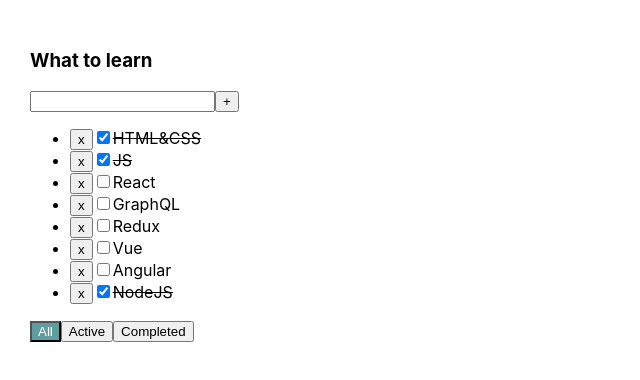
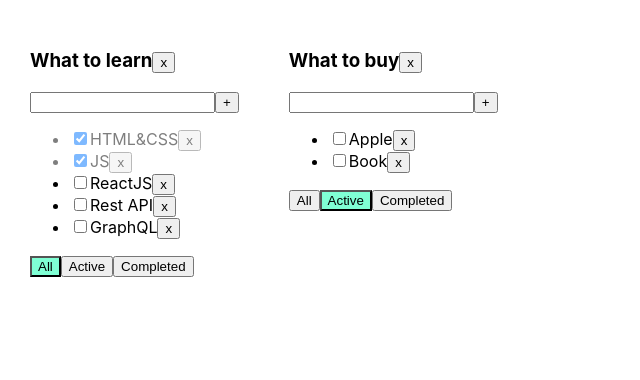
Before and after one commit to aleksandrdemidovich/todo-list, a React (Create React App) app: page / in a window 1280 px wide. Shown: the top 380 px of the page, without its empty margins (0-640 px from the left). Built offline with nearby package versions, Linux system fonts and the light colour scheme.

Commit message:
todolist-tuesday-1

```diff
--- a/src/App.css
+++ b/src/App.css
@@ -7,17 +7,18 @@
   margin-right: 50px;
 }
 
-
-.active-filter{
-  background-color: cadetblue;
-  color: white;
+.error {
+  border: red 1px solid;
 }
 
-.is-done{
-  text-decoration: line-through;
+.error-message {
+  color: red;
 }
 
-.error{
-  border: 2px solid red;
-  outline: none;
+.active-filter {
+  background-color: aquamarine;
 }
+
+.is-done {
+  opacity: 0.5;
+}
--- a/src/App.tsx
+++ b/src/App.tsx
@@ -1,68 +1,101 @@
 import React, {useState} from 'react';
 import './App.css';
-import TodoList from "./TodoList";
-import {v1} from "uuid";
+import {Todolist} from './TodoList';
+import {v1} from 'uuid';
+
+export type FilterValuesType = "all" | "active" | "completed";
+export type todolistType = {
+    id: string
+    title: string
+    filter: FilterValuesType
+}
+
+function App() {
+
+    let todolistId1 = v1()
+    let todolistId2 = v1()
+
+    let [todolists, setTodolists] = useState<Array<todolistType>>([
+        {id: todolistId1, title: 'What to learn', filter: 'all'},
+        {id: todolistId2, title: 'What to buy', filter: 'active'},
+    ])
+
+    let [tasks, setTasks] = useState({
+        [todolistId1]: [
+            {id: v1(), title: "HTML&CSS", isDone: true},
+            {id: v1(), title: "JS", isDone: true},
+            {id: v1(), title: "ReactJS", isDone: false},
+            {id: v1(), title: "Rest API", isDone: false},
+            {id: v1(), title: "GraphQL", isDone: false},
+        ],
+        [todolistId2]: [
+            {id: v1(), title: "Fish", isDone: true},
+            {id: v1(), title: "Milk", isDone: true},
+            {id: v1(), title: "Apple", isDone: false},
+            {id: v1(), title: "Book", isDone: false},
+        ]
+    })
 
 
-export type TaskType = {
-    id: string
-    title: string
-    isDone: boolean
-}
+    function removeTask(id: string, todolistId: string) {
+        let currentTodolistTasks = tasks[todolistId]
+        tasks[todolistId] = currentTodolistTasks.filter(t => t.id !== id)
+        setTasks({...tasks})
+    }
+    function addTask(title: string, todolistId: string) {
+        let currentTodolistTasks = tasks[todolistId]
+        let newTask = {id: v1(), title: title, isDone: false}
+        tasks[todolistId] = [newTask, ...currentTodolistTasks]
+        setTasks({...tasks})
+    }
+    function changeStatus(taskId: string, isDone: boolean, todolistId: string) {
+        let currentTodolistTasks = tasks[todolistId]
+        let task = currentTodolistTasks.find(t => t.id === taskId);
+        if (task) {
+            task.isDone = isDone;
+        }
+        setTasks({...tasks});
+    }
+    function changeFilter(value: FilterValuesType, todolistId: string) {
+        let todolist = todolists.find(tl => tl.id === todolistId)
+        if (todolist) {
+            todolist.filter = value
+        }
+        setTodolists([...todolists])
+    }
+    function removeTodolist(todolistId: string){
+        let filteredTodolists = todolists.filter(tl => tl.id !== todolistId)
+        setTodolists([...filteredTodolists])
+        delete tasks[todolistId]
+        setTasks({...tasks})
 
-export type FilterValueType = 'all' | 'active' | 'completed'
-
-function App() {
-    //BLL
-    const [tasks, setTasks] = useState<Array<TaskType>>([         //state
-        {id: v1(), title: 'HTML&CSS', isDone: true},
-        {id: v1(), title: 'JS', isDone: true},
-        {id: v1(), title: 'React', isDone: false},
-        {id: v1(), title: 'GraphQL', isDone: false},
-        {id: v1(), title: 'Redux', isDone: false},
-        {id: v1(), title: 'Vue', isDone: false},
-        {id: v1(), title: 'Angular', isDone: false},
-        {id: v1(), title: 'NodeJS', isDone: true},
-    ])
-    const [filter, setFilter] = useState<FilterValueType>('all') //active, completed
-
-    const changeTodoListFilter = (filter: FilterValueType) => {
-        setFilter(filter)
-    }
-    const removeTask = (taskID: string) => {
-        setTasks(tasks.filter(t => t.id !== taskID))
-        console.log(tasks)
-    }
-    const addTask = (title: string) =>{
-        let newTask = {id: v1(), title: title, isDone: false}
-        const updatedTask: Array<TaskType> = [newTask, ...tasks]
-        setTasks(updatedTask)
-    }
-    const changeTaskStatus = (taskID: string, isDone:boolean) => {
-        setTasks(tasks.map(t => t.id === taskID ? {...t, isDone: isDone} : t))
     }
 
-    let tasksForRender = tasks
-
-    if (filter === "active") {
-        tasksForRender = tasks.filter(t => !t.isDone)
-    }
-    if (filter === "completed") {
-        tasksForRender = tasks.filter(t => t.isDone)
-    }
-
-    //UI
     return (
         <div className="App">
-            <TodoList
-                filter={filter}
-                title={'What to learn'}
-                tasks={tasksForRender}
-                removeTask={removeTask}
-                changeTodoListFilter={changeTodoListFilter}
-                changeTaskStatus={changeTaskStatus}
-                addTask={addTask}
-            />
+            {
+                todolists.map((tl) => {
+                    let tasksForTodolist = tasks[tl.id];
+                    if (tl.filter === "active") {
+                        tasksForTodolist = tasks[tl.id].filter(t => !t.isDone);
+                    }
+                    if (tl.filter === "completed") {
+                        tasksForTodolist = tasks[tl.id].filter(t => t.isDone);
+                    }
+                    return <Todolist
+                        key={tl.id}
+                        id={tl.id}
+                        title={tl.title}
+                        tasks={tasksForTodolist}
+                        removeTask={removeTask}
+                        changeFilter={changeFilter}
+                        addTask={addTask}
+                        changeTaskStatus={changeStatus}
+                        filter={tl.filter}
+                        removeTodolist={removeTodolist}
+                    />
+                })
+            }
         </div>
     );
 }
--- a/src/TodoList.tsx
+++ b/src/TodoList.tsx
@@ -1,97 +1,92 @@
 import React, {ChangeEvent, KeyboardEvent, useState} from 'react';
-import {FilterValueType, TaskType} from "./App";
+import {FilterValuesType} from './App';
 
-type TodoListPropsType = {
+type TaskType = {
+    id: string
+    title: string
+    isDone: boolean
+}
+
+type PropsType = {
+    id: string
     title: string
     tasks: Array<TaskType>
-    filter: FilterValueType
-    removeTask: (taskID: string) => void
-    addTask: (title: string) => void
-    changeTodoListFilter: (filter: FilterValueType) => void
-    changeTaskStatus : (taskID: string, isDone:boolean) => void
+    removeTask: (taskId: string, todolistId: string) => void
+    changeFilter: (value: FilterValuesType, todolistId: string) => void
+    addTask: (title: string, todolistId: string) => void
+    changeTaskStatus: (taskId: string, isDone: boolean, todolistId: string) => void
+    filter: FilterValuesType
+    removeTodolist: (todolistId: string) => void
 }
 
+export function Todolist(props: PropsType) {
 
-function TodoList(props: TodoListPropsType) {
+    let [title, setTitle] = useState("")
+    let [error, setError] = useState<string | null>(null)
 
-    const [title, setTitle] = useState<string>('')
-    const [error, setError] = useState<boolean>(false)
-
-    const setAllFilter = () => props.changeTodoListFilter('all')
-    const setActiveFilter = () => props.changeTodoListFilter('active')
-    const setCompletedFilter = () => props.changeTodoListFilter('completed')
-
-    const onChangeTitle = (e: ChangeEvent<HTMLInputElement>) => {
-        setTitle(e.currentTarget.value)
-        if(error){
-            setError(false)
+    const addTask = () => {
+        if (title.trim() !== "") {
+            props.addTask(title.trim(), props.id);
+            setTitle("");
+        } else {
+            setError("Title is required");
         }
     }
-    const addTask = () => {
-        const trimmedTitle = title.trim()
-        if(trimmedTitle){
-            props.addTask(title)
-        } else {
-            setError(true)
+
+    const onChangeHandler = (e: ChangeEvent<HTMLInputElement>) => {
+        setTitle(e.currentTarget.value)
     }
-        setTitle('')
-    }
+
     const onKeyPressHandler = (e: KeyboardEvent<HTMLInputElement>) => {
+        setError(null);
         if (e.charCode === 13) {
-            addTask()
+            addTask();
         }
     }
-    const tasksList = props.tasks.map(t => {
-        return (
-            <li key={t.id} >
-                <button onClick={() => props.removeTask(t.id)}>x</button>
-                <input
-                    type="checkbox"
-                    checked={t.isDone}
-                    onChange={e => props.changeTaskStatus(t.id, e.currentTarget.checked)}
-                />
-                <span className={t.isDone? 'is-done' : ''}>{t.title}</span>
-            </li>
-        )
-    })
 
-    const allBtnClass = props.filter === 'all' ? 'active-filter' : ''
-    const activeBtnClass = props.filter === 'active' ? 'active-filter' : ''
-    const completedBtnClass = props.filter === 'completed' ? 'active-filter' : ''
+    const onAllClickHandler = () => props.changeFilter("all", props.id);
+    const onActiveClickHandler = () => props.changeFilter("active", props.id);
+    const onCompletedClickHandler = () => props.changeFilter("completed", props.id);
+    const removeTodolist = () =>{
+        props.removeTodolist(props.id)
+    }
 
-    return (
-        <div>
-            <h3>{props.title}</h3>
+    return <div>
+        <h3>{props.title}<button onClick={removeTodolist}>x</button></h3>
         <div>
             <input value={title}
-                       onChange={onChangeTitle}
+                   onChange={onChangeHandler}
                    onKeyPress={onKeyPressHandler}
-                       className={error ? 'error' : ''}
+                   className={error ? "error" : ""}
             />
             <button onClick={addTask}>+</button>
-                {error && <div style={{color:'red'}}>Title is required</div>}
+            {error && <div className="error-message">{error}</div>}
         </div>
         <ul>
-                {tasksList}
+            {
+                props.tasks.map(t => {
+                    const onClickHandler = () => props.removeTask(t.id, props.id)
+                    const onChangeHandler = (e: ChangeEvent<HTMLInputElement>) => {
+                        props.changeTaskStatus(t.id, e.currentTarget.checked, props.id);
+                    }
+
+                    return <li key={t.id} className={t.isDone ? "is-done" : ""}>
+                        <input type="checkbox"
+                               onChange={onChangeHandler}
+                               checked={t.isDone}/>
+                        <span>{t.title}</span>
+                        <button onClick={onClickHandler}>x</button>
+                    </li>
+                })
+            }
         </ul>
         <div>
-                <button
-                    className={allBtnClass}
-                    onClick={setAllFilter}>All
-                </button>
-                <button
-                    className={activeBtnClass}
-                    onClick={setActiveFilter}>Active
-                </button>
-                <button
-                    className={completedBtnClass}
-                    onClick={setCompletedFilter}>Completed
-                </button>
+            <button className={props.filter === 'all' ? "active-filter" : ""}
+                    onClick={onAllClickHandler}>All</button>
+            <button className={props.filter === 'active' ? "active-filter" : ""}
+                onClick={onActiveClickHandler}>Active</button>
+            <button className={props.filter === 'completed' ? "active-filter" : ""}
+                onClick={onCompletedClickHandler}>Completed</button>
         </div>
     </div>
-
-    )
 }
-
-
-export default TodoList;
```
Lines whose indentation alone changed are shown as unchanged.
